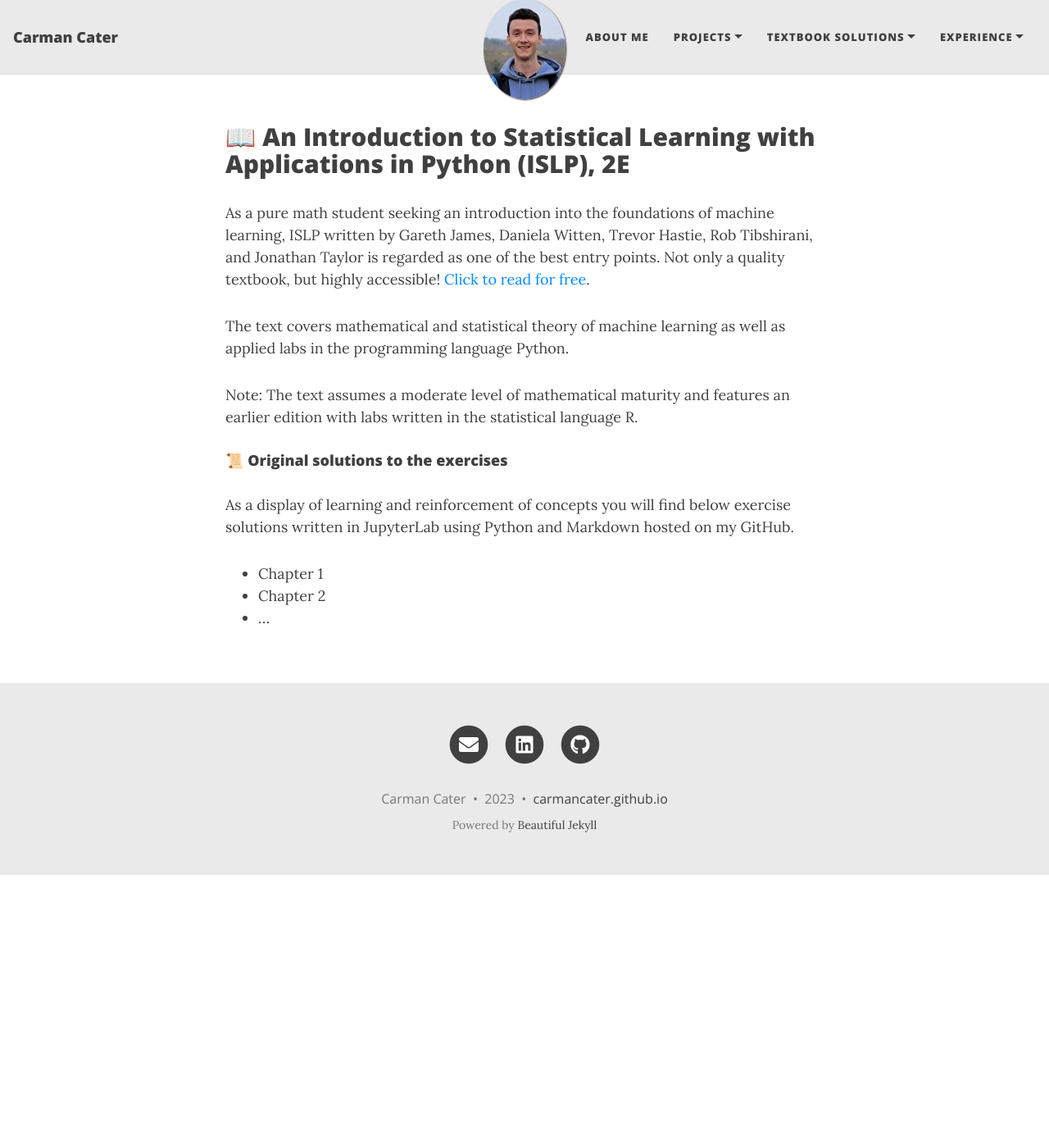
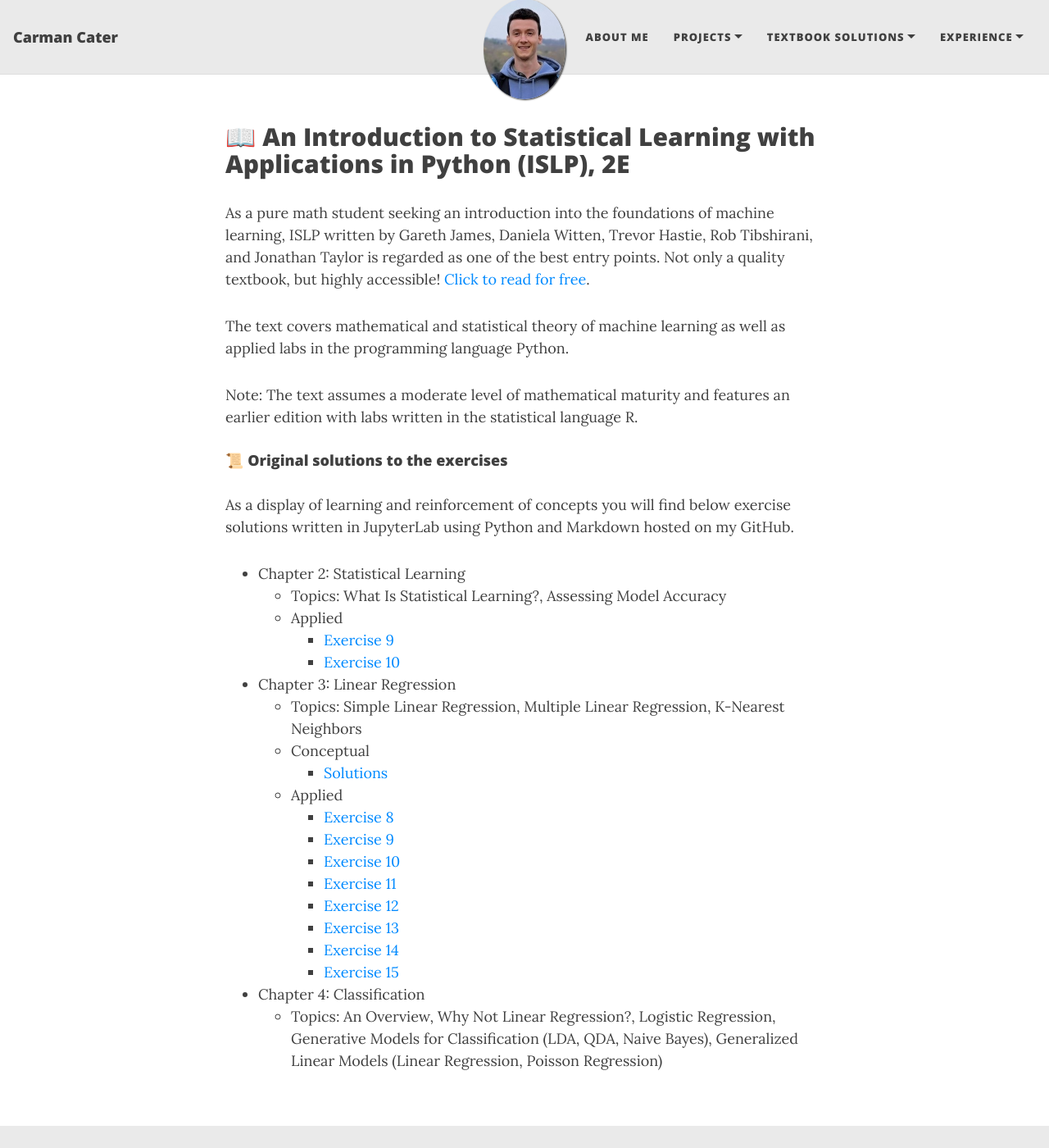
Before and after one commit to carmancater/carmancater.github.io, a Jekyll site: the page built from islpSolutions.md, in a window 1280 px wide and 1400 px high. Shown: the whole window at 82% size. Built offline with Jekyll 4.4.1, drawn with Linux system fonts in a browser that asks for light colours; nearby versions of some CDN libraries; emoji names are drawn with the system emoji font.

Commit message:
Update islpSolutions.md

```diff
--- a/islpSolutions.md
+++ b/islpSolutions.md
@@ -17,6 +17,23 @@ Note: The text assumes a moderate level of mathematical maturity and features an
 #### :scroll: Original solutions to the exercises
 As a display of learning and reinforcement of concepts you will find below exercise solutions written in JupyterLab using Python and Markdown hosted on my GitHub.
 
-- Chapter 1
-- Chapter 2
-- ...
+- Chapter 2: Statistical Learning
+    - Topics: What Is Statistical Learning?, Assessing Model Accuracy
+    - Applied
+        - [Exercise 9](https://github.com/carmancater/an-introduction-to-statistical-learning-with-applications-in-python/blob/main/Chapter%2002%20-%20Statistical%20Learning/Ch%202%20Ex%2009.ipynb)
+        - [Exercise 10](https://github.com/carmancater/an-introduction-to-statistical-learning-with-applications-in-python/blob/main/Chapter%2002%20-%20Statistical%20Learning/Ch%202%20Ex%2010.ipynb)
+- Chapter 3: Linear Regression
+    - Topics: Simple Linear Regression, Multiple Linear Regression, K-Nearest Neighbors
+    - Conceptual
+        - [Solutions](https://github.com/carmancater/an-introduction-to-statistical-learning-with-applications-in-python/blob/main/Chapter%2003%20-%20Linear%20Regression/Ch%203%20Conceptual.md)
+    - Applied
+        - [Exercise 8](https://github.com/carmancater/an-introduction-to-statistical-learning-with-applications-in-python/blob/main/Chapter%2003%20-%20Linear%20Regression/Ch%203%20Ex%2008.ipynb)
+        - [Exercise 9](https://github.com/carmancater/an-introduction-to-statistical-learning-with-applications-in-python/blob/main/Chapter%2003%20-%20Linear%20Regression/Ch%203%20Ex%2009.ipynb)
+        - [Exercise 10](https://github.com/carmancater/an-introduction-to-statistical-learning-with-applications-in-python/blob/main/Chapter%2003%20-%20Linear%20Regression/Ch%203%20Ex%2010.ipynb)
+        - [Exercise 11](https://github.com/carmancater/an-introduction-to-statistical-learning-with-applications-in-python/blob/main/Chapter%2003%20-%20Linear%20Regression/Ch%203%20Ex%2011.ipynb)
+        - [Exercise 12](https://github.com/carmancater/an-introduction-to-statistical-learning-with-applications-in-python/blob/main/Chapter%2003%20-%20Linear%20Regression/Ch%203%20Ex%2012.ipynb)
+        - [Exercise 13](https://github.com/carmancater/an-introduction-to-statistical-learning-with-applications-in-python/blob/main/Chapter%2003%20-%20Linear%20Regression/Ch%203%20Ex%2013.ipynb)
+        - [Exercise 14](https://github.com/carmancater/an-introduction-to-statistical-learning-with-applications-in-python/blob/main/Chapter%2003%20-%20Linear%20Regression/Ch%203%20Ex%2014.ipynb)
+        - [Exercise 15](https://github.com/carmancater/an-introduction-to-statistical-learning-with-applications-in-python/blob/main/Chapter%2003%20-%20Linear%20Regression/Ch%203%20Ex%2015.ipynb)
+- Chapter 4: Classification
+    - Topics: An Overview, Why Not Linear Regression?, Logistic Regression, Generative Models for Classification (LDA, QDA, Naive Bayes), Generalized Linear Models (Linear Regression, Poisson Regression)
```
